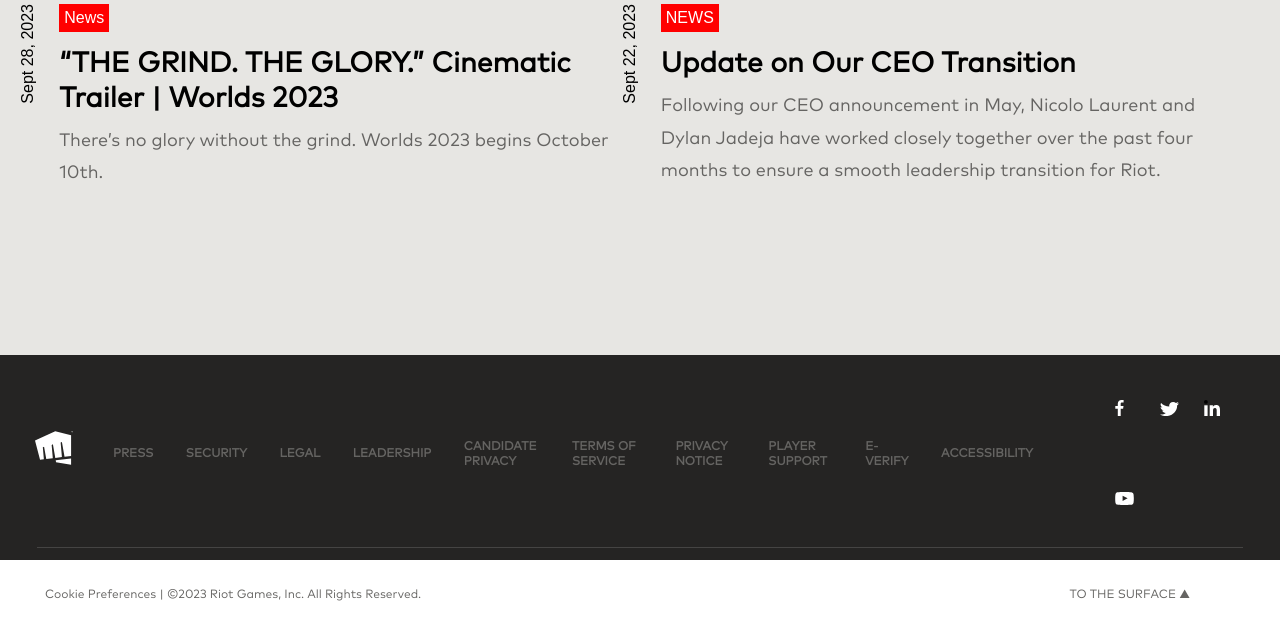
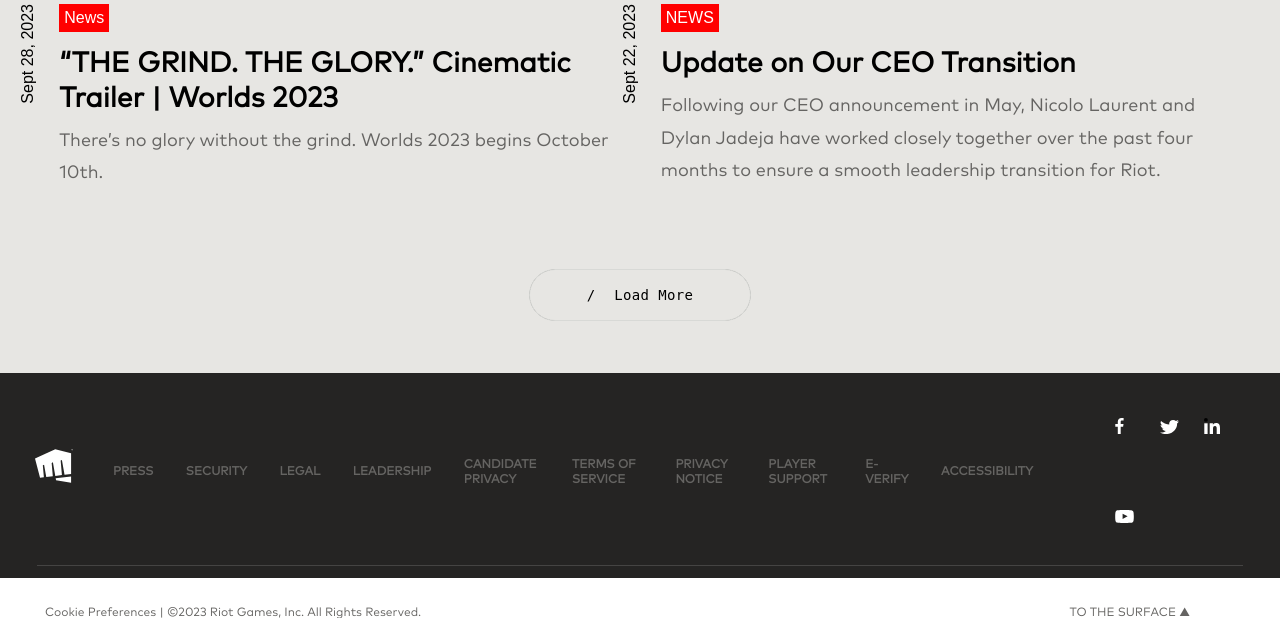
Before and after one commit to CMPE-40062-Azure-Python/Riot-Games-Clone, a Flask app: page / in a window 1280 px wide; the page is wider, and only the part inside the window is pictured. Shown: the part 3896-4514 px from the top of that part. Run offline with Flask 3, Linux system fonts and the light colour scheme.

Commit message:
Added load more ui

```diff
--- a/my_new_flask_app/static/styles.css
+++ b/my_new_flask_app/static/styles.css
@@ -1161,3 +1161,44 @@ ul.left li:hover {
 .icon .is-vhidden {
   display: none;
 }
+
+.button:before {
+  content: '/';
+  margin-right: 10px;
+}
+.text-center {
+  text-align: center;
+}
+.load-more {
+  background-color: #e7e6e3;
+}
+.button {
+  margin-top: -140px;
+  z-index: 4;
+  position: relative;
+  overflow: hidden;
+  display: inline-block;
+  border: 1px solid #d8d9d6;
+  vertical-align: middle;
+  cursor: pointer;
+  overflow: visible;
+  text-align: center;
+  text-decoration: none;
+  padding: 10px 30px;
+  border-radius: 32px;
+  color: black;
+  font-size: 14px;
+  line-height: 30px;
+  min-width: 160px;
+  -webkit-font-smoothing: auto;
+  letter-spacing: .025em;
+  background-color: black;
+  background-image: linear-gradient(-183deg,#e7e6e3 49.5%,#2b2a29 50.5%);
+  background-size: 100% 255%;
+  background-position: 50% 0;
+  background-repeat: no-repeat;
+  font-family: 'Eco Coding W02 WGL4',monospace;
+  transition-property: color,background-color,background-position;
+  transition-duration: .3s;
+  transition-timing-function: ease-out;
+}
--- a/my_new_flask_app/templates/index.html
+++ b/my_new_flask_app/templates/index.html
@@ -337,6 +337,11 @@
     </div>
     <div class="another-custom-box-bg">
     </div>
+    <div class="load-more text-center">
+        <a href="/api/load-more/maxi-grid" class="button button--muted js-load-more-btn">
+          <span>Load More</span>
+        </a>
+      </div>
     <footer>
         <div class="footer-container">
             <div class="logo">
@@ -360,7 +365,7 @@
                       <span class="icon" style="width:9px;height:16px;line-height:16px">
                         <span class="is-vhidden">Follow us on Facebook</span>
                         <svg viewBox="0 0 9 16">
-                          <path fill-rule="evenodd" clip-rule="evenodd" d="M5.7 16V8.7h2.4l.4-2.8H5.7V4c0-.8.2-1.4 1.4-1.4h1.5V.1C8.4.1 7.5 0 6.5 0 4.3 0 2.8 1.3 2.8 3.8v2.1H.3v2.8h2.5V16h2.9z"></path>
+                          <path d="M5.7 16V8.7h2.4l.4-2.8H5.7V4c0-.8.2-1.4 1.4-1.4h1.5V.1C8.4.1 7.5 0 6.5 0 4.3 0 2.8 1.3 2.8 3.8v2.1H.3v2.8h2.5V16h2.9z"></path>
                         </svg>
                       </span>
                     </a>
@@ -403,5 +408,6 @@
             </div>
         </div>
     </footer>
+
 </body>
 </html>
```
